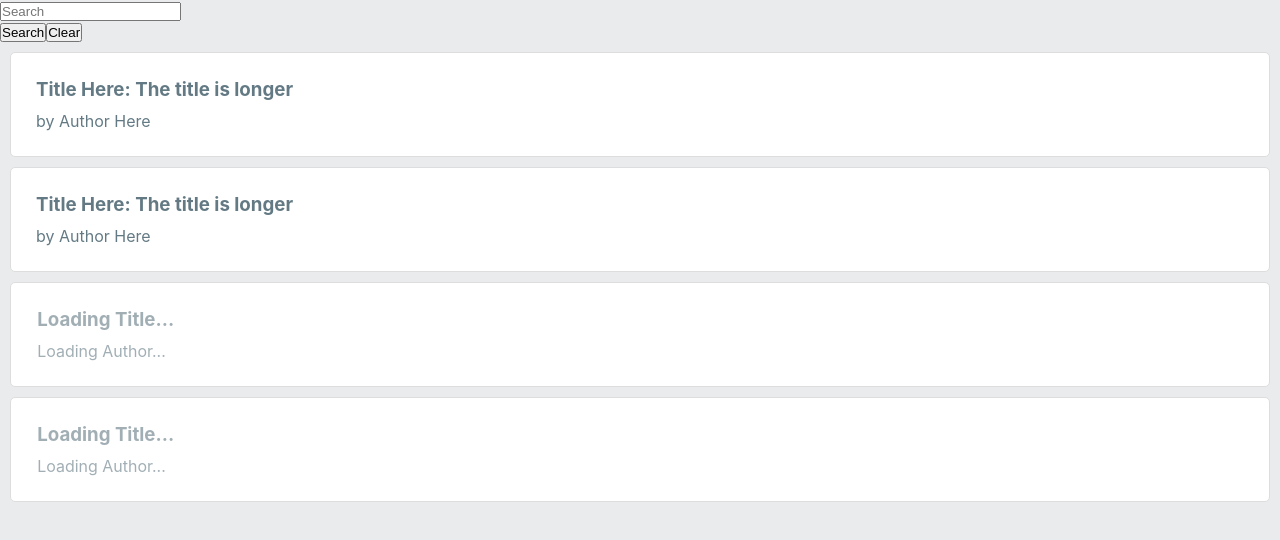
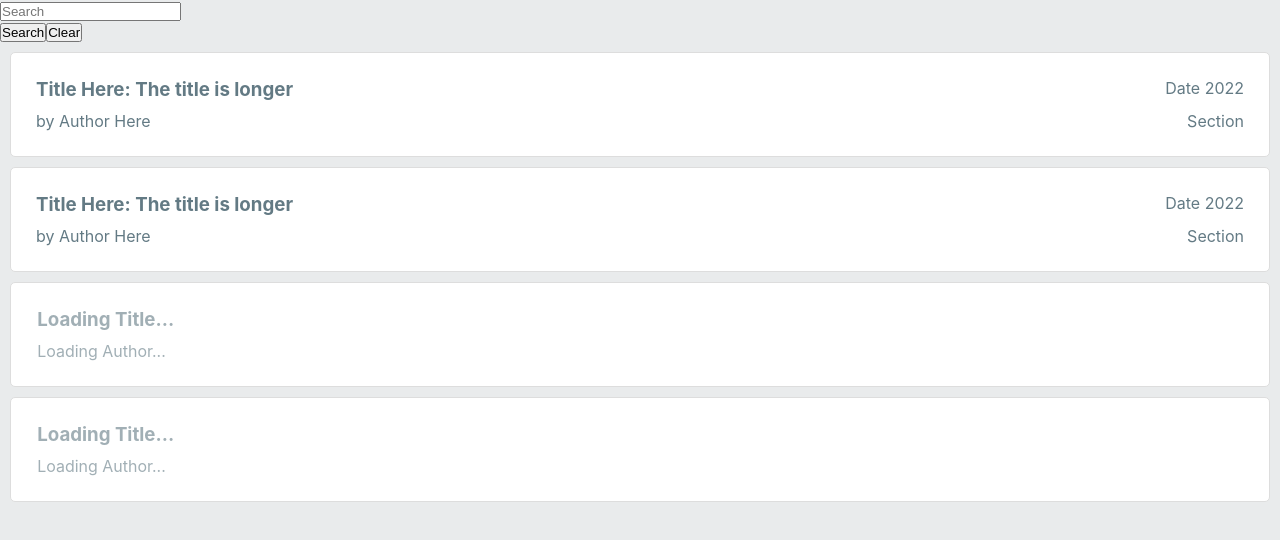
Before and after one commit to johndwatt/Newsletter-Search-App, a React (Create React App) app: page / in a window 1280 px wide. Shown: the top 540 px of the page. Built offline with nearby package versions, Linux system fonts and the light colour scheme.

Commit message:
rearanges box look to include all requested information

```diff
--- a/src/components/Article.js
+++ b/src/components/Article.js
@@ -6,8 +6,15 @@ function Article(props) {
     return (
         <a href="" className='article-link'>
             <section className='article-box'>
-                <h3 className='article-title'>Title Here: The title is longer</h3>
-                <p className='article-author'>by Author Here</p>
+                <div className='flex'>
+                    <h3 className='article-title'>Title Here: The title is longer</h3>
+                    <p className='article-author'>Date 2022</p>
+                </div>
+                <div className='flex'>
+                    <p className='article-author'>by Author Here</p>
+                    <p className='article-author'>Section</p>
+                </div>
+
             </section>
         </a>
     );
--- a/src/styles/Article.css
+++ b/src/styles/Article.css
@@ -21,3 +21,8 @@
 .article-title {
     margin-bottom: 10px;
 }
+
+.flex {
+    display: flex;
+    justify-content: space-between;
+}
```
